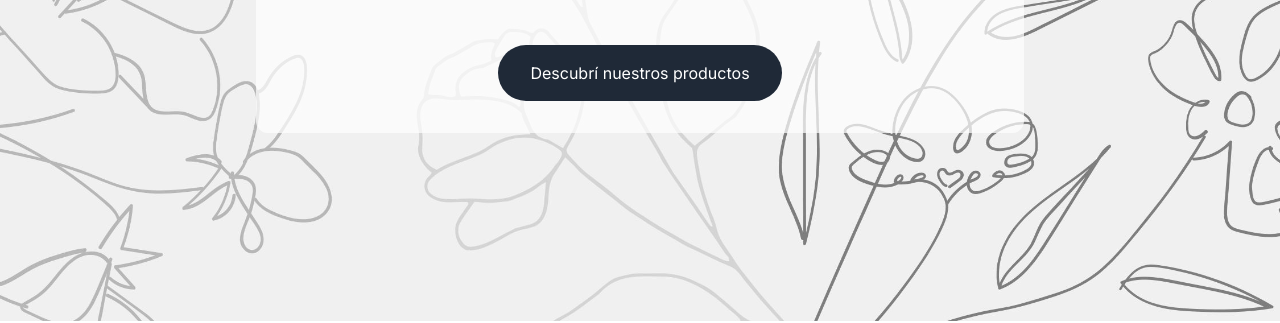
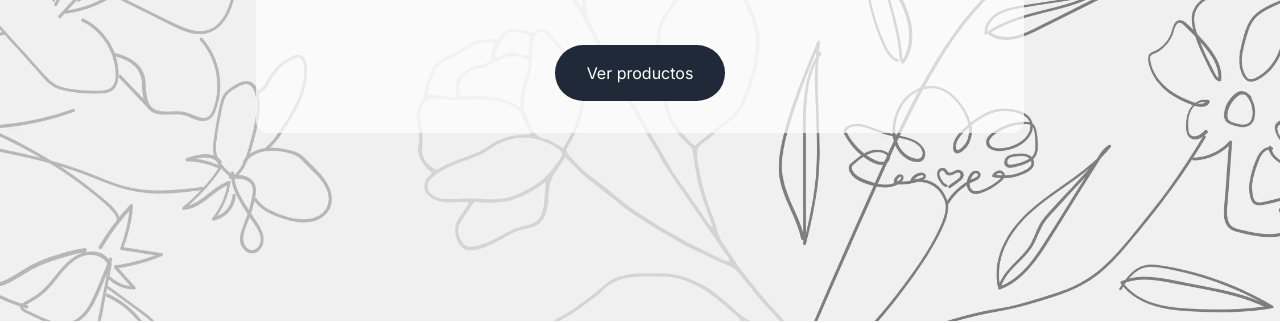
Before and after one commit to decopituca/deco.pituca, a plain HTML site: page index.html.html in a window 1280 px wide. Shown: the part 479-802 px from the top of the page. Drawn offline with nearby package versions, Linux system fonts and the light colour scheme.

Commit message:
Update index.html

```diff
--- a/index.html.html
+++ b/index.html.html
@@ -86,7 +86,7 @@
                     Cada pieza cuenta una historia, descubrí la tuya.
                 </p>
                 <a href="#productos" class="inline-block bg-gray-800 text-white px-8 py-4 rounded-full hover:bg-gray-700 transition-colors duration-300">
-                    Descubrí nuestros productos
+                    Ver productos
                 </a>
             </div>
         </div>
```
